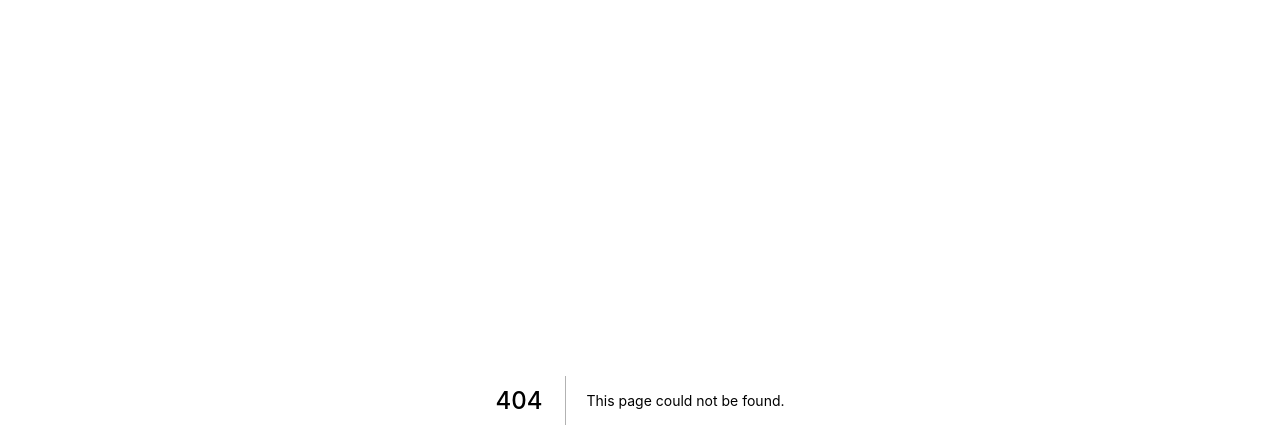
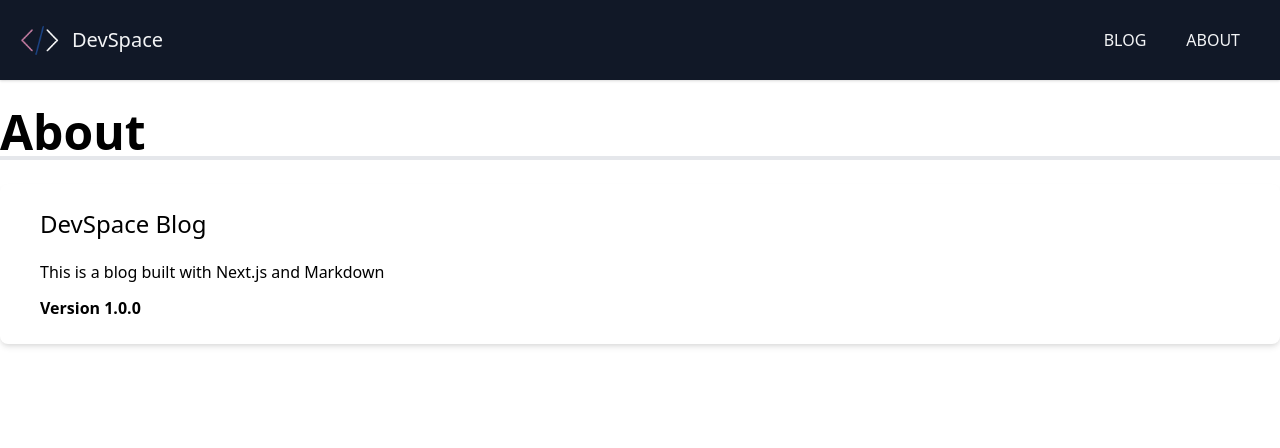
Before and after one commit to samueltengan/devspace-blog, a Next.js app: page /about in a window 1280 px wide. Before the commit this address had no page. Shown: the top 448 px of the page. Built offline with nearby package versions, Linux system fonts and the light colour scheme.

Commit message:
About page initial commit

```diff
--- /dev/null
+++ b/pages/about.js
@@ -0,0 +1,19 @@
+import Layout from "../components/Layout";
+
+const AboutPage = () => {
+  return (
+    <Layout>
+      <h1 className="text-5xl border-b-4 pd-5 font-bold">About</h1>
+      <div className="bg-white shadow-md rounded-lg px-10 py-6 px-10 py-6 mt-6">
+        <h3 className="text-2xl mb-5">DevSpace Blog</h3>
+        <p className="mb-3">This is a blog built with Next.js and Markdown</p>
+
+        <p>
+          <span className="font-bold">Version 1.0.0</span>
+        </p>
+      </div>
+    </Layout>
+  );
+};
+
+export default AboutPage;
```
